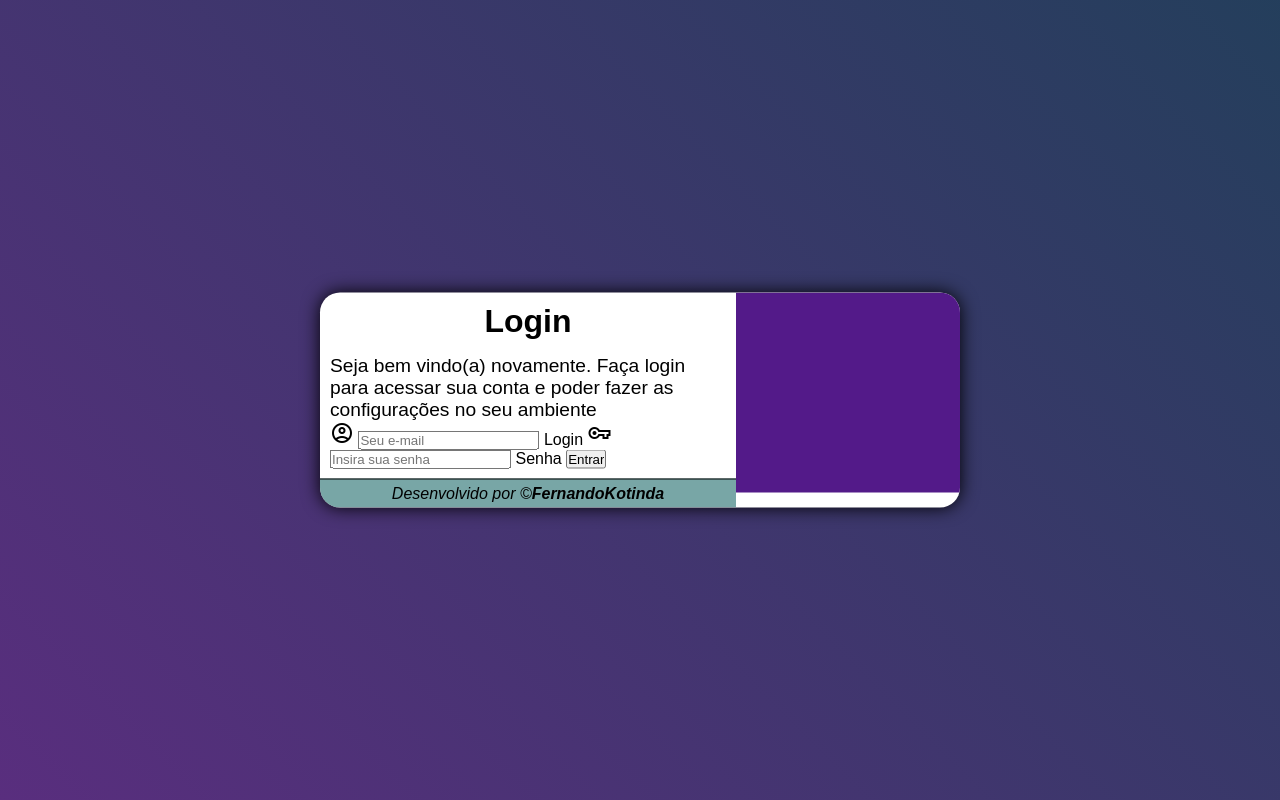
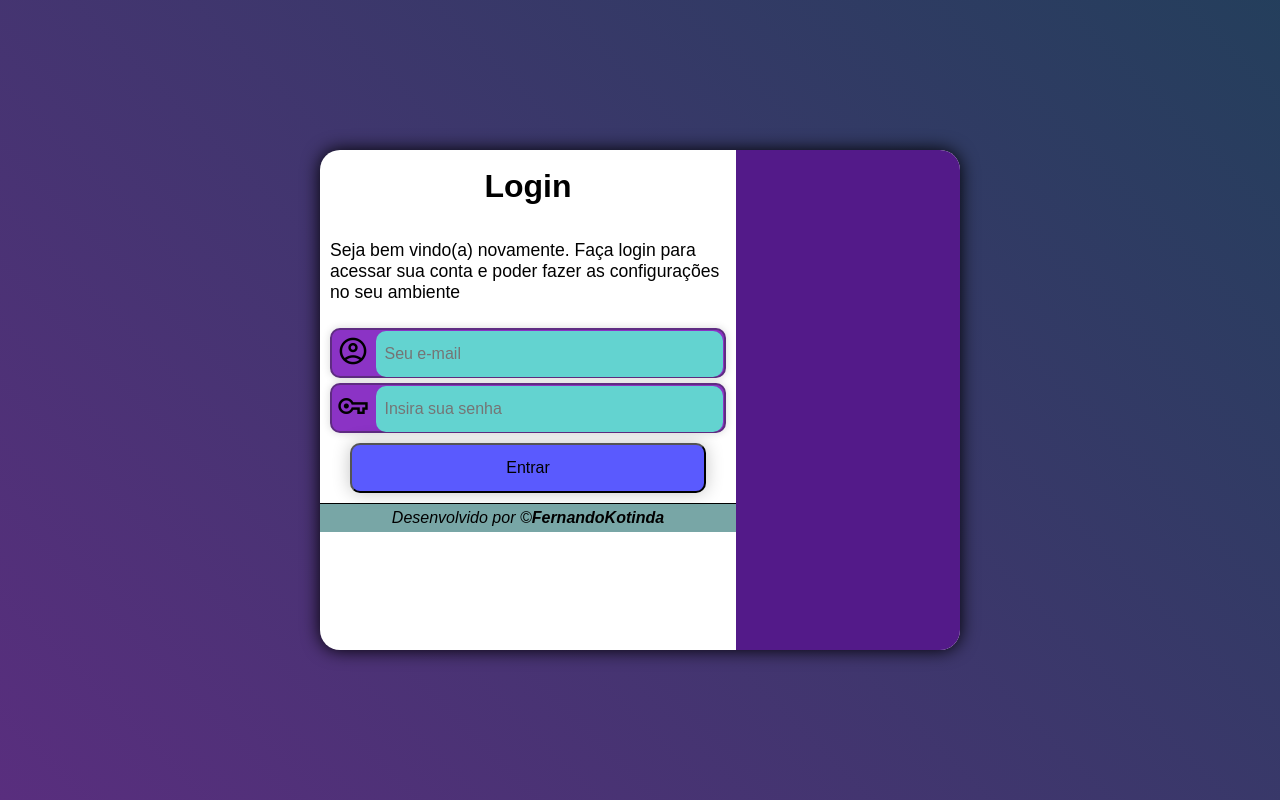
Before and after one commit to fernandokotinda/Tela-Cadastro-de-Usuario, a plain HTML site: page index.html in a window 1280 px wide. Drawn offline with nearby package versions, Linux system fonts and the light colour scheme.

Commit message:
login beta

```diff
--- a/estilos/mobile-first.css
+++ b/estilos/mobile-first.css
@@ -54,16 +54,20 @@ main {
     position: absolute;
     top: 50%;
     left: 50%;
-    transform: translate(-50%, -50%);
     background-color: white;
     border-radius: 20px;
     width: 75vw;
     overflow: hidden;
     box-shadow: 0px 0px 18px 0px rgb(0, 0, 0);
     display: block;
+    transform: translate(-50%, -50%);
     transition: width 0.4s, height 0.4s;
     transition-timing-function: ease;
 
+}
+#login p {
+
+    padding: 8px 0px;
 }
 #formulario {
 
@@ -74,6 +78,65 @@ h1 {
 
     text-align: center;
     padding-bottom: 15px;
+    padding-top: 5px;
+
+}
+form label {
+
+    display: none;
+}
+.campo > span {
+
+    color: rgb(0, 0, 0);
+    font-size: 2em;
+    width: 40px;
+    padding: 5px;
+}
+.campo {
+
+    background-color: #8b33c5;
+    width: 100%;
+    height: 50px;
+    margin: auto;
+    border-radius: 10px;
+    border: 2px solid #5f2c82;
+    margin: 5px 0px;
+    box-shadow: 0px 0px 9px rgba(0, 0, 0, 0.162)
+
+}
+.campo > input {
+
+    font-size: 1em;
+    background-color: #63d3d0;
+    border-radius: 10px;
+    height: 98%;
+    width: calc(100% - 45px);
+    border: none;
+    padding: 8px;
+    transform: translateY(-8px);
+
+}
+.campo > input:focus-within {
+
+    background-color: white
+}
+form > input[type=submit] {
+
+    display: block;
+    font-size: 1em;
+    margin: auto;
+    width: 90%;
+    height: 50px;
+    background-color: rgb(90, 90, 254);
+    border-radius: 10px;
+    cursor: pointer;
+    margin-top: 10px;
+    box-shadow:0px 0px 18px 0px #0000003d
+
+}
+form > input[type=submit]:hover {
+
+    background-color: rgb(35, 35, 159);
 
 }
 footer {
--- a/estilos/tablet.css
+++ b/estilos/tablet.css
@@ -9,8 +9,12 @@
 
     float: left;
     width: 30%;
-    height: 200px;
+    height: 400px;
 
+}
+#login p {
+
+    padding: 15px 0px;
 
 }
 #login > #formulario {
--- a/estilos/telas.css
+++ b/estilos/telas.css
@@ -14,7 +14,7 @@
 
     float: right;
     width: 35%;
-    height: 200px;
+    height: 500px;
 
 }
 #login > div > footer {
@@ -23,12 +23,13 @@
     width: 65%;
 }
 h1 {
-
+    padding-top: 8px;
     font-size: 2em;
 }
 #login p {
 
-    font-size: 1.2em;
+    font-size: 1.1em;
+    padding: 20px 0px;
 }
 footer {
 
--- a/index.html
+++ b/index.html
@@ -20,17 +20,18 @@
                 <h1>Login</h1>
                 <p>Seja bem vindo(a) novamente. Faça login para acessar sua conta e poder fazer as configurações no seu ambiente</p>
                 <form action="login.php" method="post" autocomplete="on">
-                    <span class="material-symbols-outlined">
-                        account_circle
-                    </span>
+                    <div class="campo">
+                        <span class="material-symbols-outlined"> account_circle </span>
                         <input type="email" name="email" id="email" autocomplete="email" placeholder="Seu e-mail" required maxlength="50">
                         <label for="email">Login</label>
-
+                    </div>
+                    <div class="campo">
                         <span class="material-symbols-outlined">
                             vpn_key
                             </span>
                         <input type="password" name="senha" id="senha" autocomplete="current-password" placeholder="Insira sua senha" required minlength="8" maxlength="20">
                         <label for="senha">Senha</label>
+                    </div>
                     <input type="submit" value="Entrar">
                 </form>
             </div>
```
Lines whose indentation alone changed are shown as unchanged.
